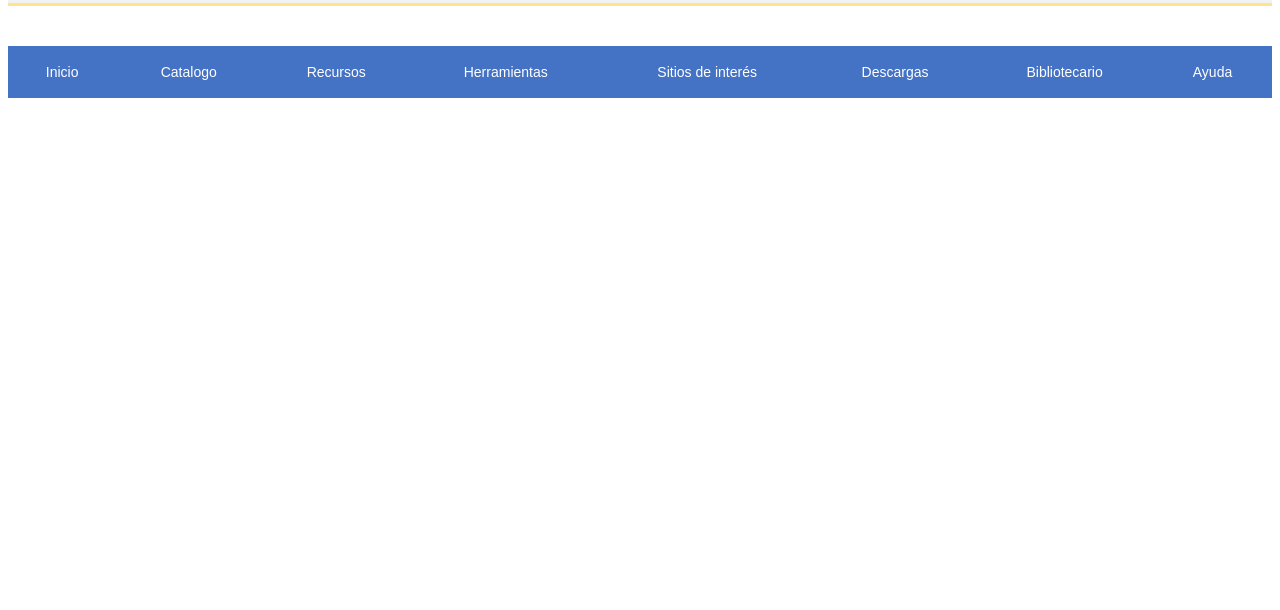
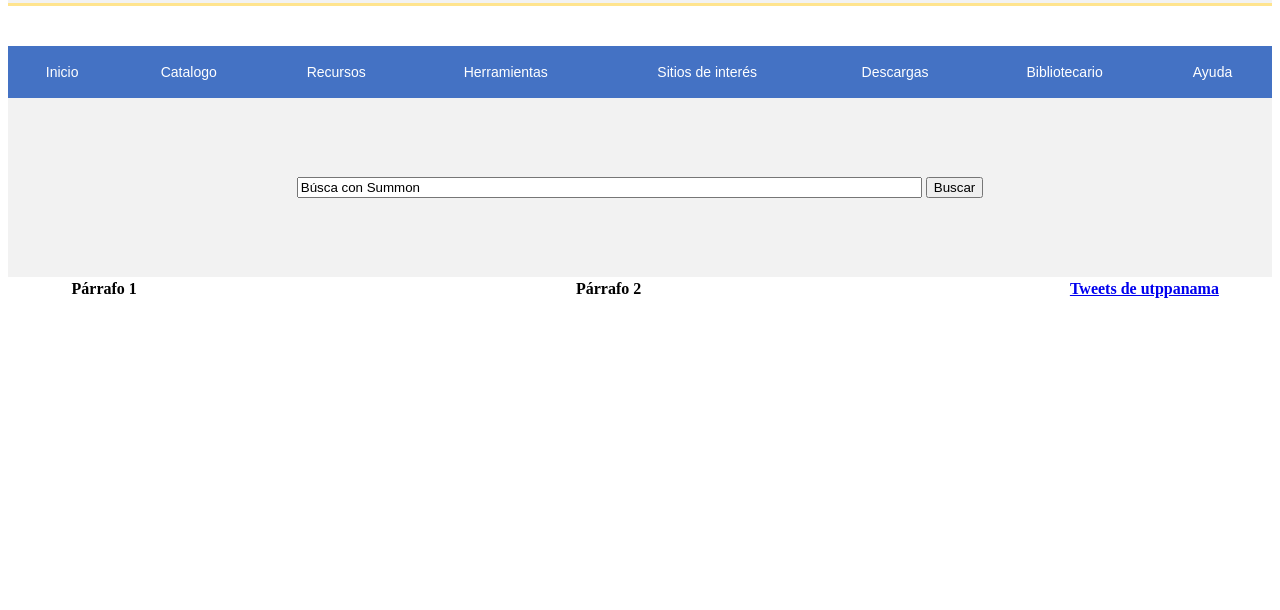
Before and after one commit to Xsmxxl/biblioteca-pagina, a plain HTML site: page index.html in a window 1280 px wide. Shown: the part 190-800 px from the top of the page. Drawn offline with Linux system fonts and the light colour scheme.

Commit message:
Actualización del 07/27/2016
Nuevos componentes insertados en la página con timeline de twitter
incluido.

```diff
--- a/estilo/estilo.css
+++ b/estilo/estilo.css
@@ -95,3 +95,40 @@
     display: inline-block;
     font-size: 14px;
 }
+.columnaBusqueda{
+	width: 100%;
+	align: center;
+
+}
+.cuerpoBusqueda{
+	width: 100%;
+	height: 100%;
+}
+.contenidoCajaBusqueda{
+}
+.barraDeBusqueda{
+	background:#f2f2f2;
+	padding: 6%;
+}
+.cuerpoNoticias{
+	width: 100%;
+}
+.NoticiasContenidoliterarioNoticias{
+	width: 100%;
+}
+.noticias{
+	width: 100%;
+}
+.noticias1{
+	width: 15%;
+}
+.noticias2{
+	width: 100%;
+}
+.zonalinetaria{
+	width: 65%;
+}
+.noticiasUTP{
+	width: 100%;
+	height: 800;
+}
--- a/index.html
+++ b/index.html
@@ -9,6 +9,10 @@
 	<script type="text/javascript" src="js\funciones.js">
 		//con este script puedo llamar en una ruta local un .js para ejecutarlo
 	</script>
+
+	<script>!function(d,s,id){var js,fjs=d.getElementsByTagName(s)[0],p=/^http:/.test(d.location)?'http':'https';if(!d.getElementById(id)){js=d.createElement(s);js.id=id;js.src=p+"://platform.twitter.com/widgets.js";fjs.parentNode.insertBefore(js,fjs);}}(document,"script","twitter-wjs");
+	</script>
+
 </head>
 
 <header>
@@ -52,6 +56,7 @@
 	</div>
 
 
+
 	</div>
 	<div class="colorAbajo"></div>
 
@@ -70,4 +75,49 @@
 			<th class="opciones"><button class="btn1" onclick="prueba()">Ayuda</button></th>
 		</tr>
 	</table>
+
+
+<div class="barraDeBusqueda">
+	<tbody class="cuerpoBusqueda">
+		<table class="contenidoCajaBusqueda" align="center">
+			<tr class="columnaBusqueda">
+				<th class="cajaBusqueda">
+					<input type="text" id="textoBusqueda" value="Búsca con Summon" size="75%" />
+				</th>
+				<th class="botones">
+					<button onclick="buscar()" class="botonDeBusqueda" >Buscar</button>
+				</th>
+
+			</tr>
+		</table>
+	</tbody>
+</div>
+
+<div class="seccionNoticias">
+	<tbody class="cuerpoNoticias">
+		<table class="NoticiasContenidoliterarioNoticias">
+			<tr class="noticias">
+				<th class="noticias1">
+					Párrafo 1
+				</th>
+
+				<th class="zonalinetaria">
+					Párrafo 2
+				</th>
+
+
+				<th class="noticias2" >
+					<a class="twitter-timeline" href="https://twitter.com/utppanama"
+					 height="400"
+  					data-chrome="nofooter"
+  					data-link-color="#820bbb"
+  					data-border-color="#a80000">Tweets de utppanama</a>
+					<script async src="//platform.twitter.com/widgets.js" charset="utf-8"></script>
+				</th>
+			</tr>
+
+		</table>
+	</tbody>
+</div>
+
 </body>
--- a/js/funciones.js
+++ b/js/funciones.js
@@ -46,7 +46,15 @@ function fecha(){
     if(mm<10){
         mm='0'+ mm;
     }
-    var today = 'Panamá '+dd+'/'+mm+'/'+yyyy+' '+hh+':'+hm+ momento;
+    //+' '+hh+':'+hm+ momento
+    var today = 'Panamá '+dd+'/'+mm+'/'+yyyy;
 
 	document.getElementById("fecha").innerHTML= today;
 }
+
+function buscar(){
+    var busquedaIncompleta = document.getElementById("textoBusqueda").value;
+    var url = "http://utp.summon.serialssolutions.com/#!/search?ho=t&l=es-ES&q=";
+    var busqComplt = url + busquedaIncompleta.split(" ").join("+");
+    window.location=busqComplt;
+}
```
